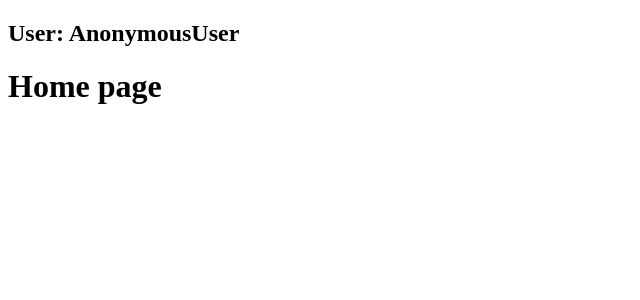
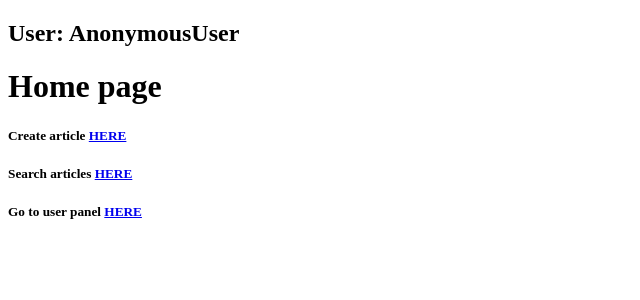
Before and after one commit to FFFFFRYGIO/CommunityHelpdeskService, a Django app: page /user_app/home/ in a window 1280 px wide. Shown: the part 268-568 px from the top of the page, without its empty margins (0-640 px from the left). Run offline with Django 4.2, Linux system fonts and the light colour scheme.

Commit message:
add redirections to home page

```diff
--- a/user_app/templates/home.html
+++ b/user_app/templates/home.html
@@ -4,4 +4,7 @@
 
 {% block content %}
     <h1>Home page</h1>
+    <h5>Create article <a href="/user_app/create_article">HERE</a></h5>
+    <h5>Search articles <a href="/user_app/search">HERE</a></h5>
+    <h5>Go to user panel <a href="/user_app/user_panel">HERE</a></h5>
 {% endblock %}
```
